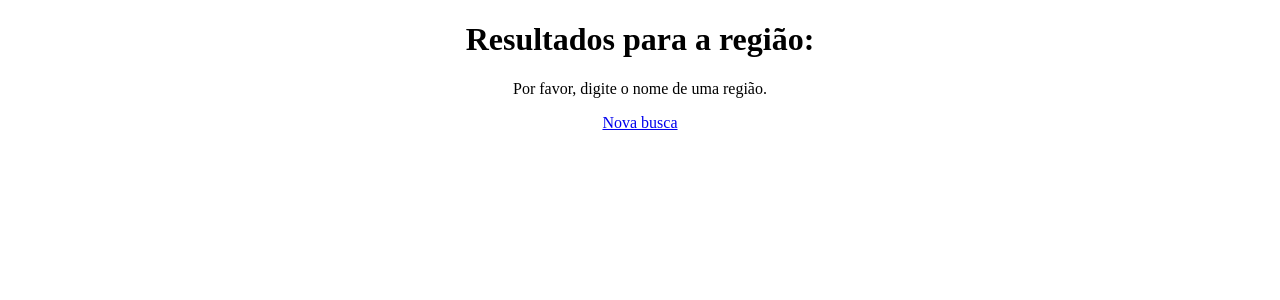
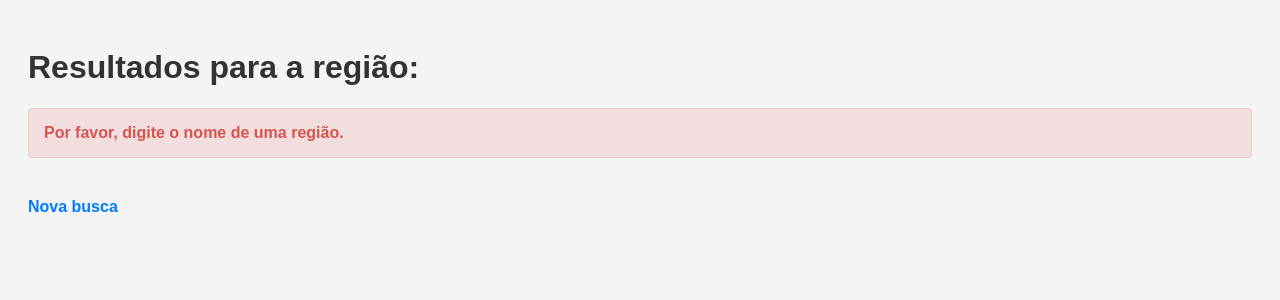
Before and after one commit to chaejiin/senac-curso-backend, a PHP site: page /pages/region.php in a window 1280 px wide. Shown: the top 300 px of the page. Run offline with PHP 8.4, Linux system fonts and the light colour scheme.

Commit message:
Update style.css

```diff
--- a/senac-curso-backend/consumo-de-api-restcountries/css/style.css
+++ b/senac-curso-backend/consumo-de-api-restcountries/css/style.css
@@ -1,34 +1,64 @@
 body {
-    font-size: italic;
-    font-size: 1rem;
-    text-align: center;
-
+    font-family: Arial, Helvetica, sans-serif;
+    padding: 20px;
+    background-color: #f4f4f4;
 }
 
-div {
-    display: flex;
-    justify-content: center;
-    gap: 8px;
+h1 {
+    color: #333;
 }
 
-#regiao-buscada {
-    width: 40%;
-    gap: 12px;
-    margin: auto;
-    flex-direction: column;
-    justify-content: center;
+
+#countries-list {
+    display: grid;
+    grid-template-columns: repeat(auto-fill, minmax(300px, 1fr));
+    gap: 20px;
+    margin-top: 20px;
 }
 
-label {
-    width: 16%;
+
+.country-card {
+    border: 1px solid #ccc;
+    padding: 15px;
+    margin-bottom: 15px;
+    border-radius: 8px;
+    background-color: #fff;
+    box-shadow: 0 2px 4px rgba(0,0,0,0.1);
 }
 
-input {
-    width: 40%;
+.country-card h3 {
+    margin-top: 0;
+    color: #0056b3;
 }
 
-#error {
-    color: red;
-    font-size: italic;
-    font-size: 1rem;
+.country-card p {
+    margin: 5px 0;
+    line-height: 1.5;
 }
+
+.country-card p strong {
+    color: #555;
+}
+
+
+.error {
+    color: #d9534f;
+    font-weight: bold;
+    background-color: #f2dede;
+    border: 1px solid #ebccd1;
+    padding: 15px;
+    border-radius: 4px;
+}
+
+
+a {
+    display: inline-block;
+    margin-top: 20px;
+    text-decoration: none;
+    color: #007bff;
+    font-weight: bold;
+}
+
+a:hover {
+    text-decoration: underline;
+}
```
